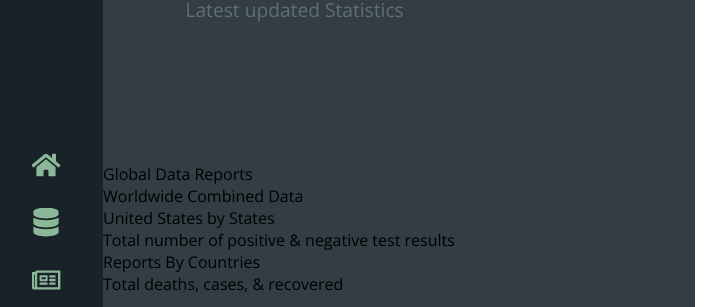
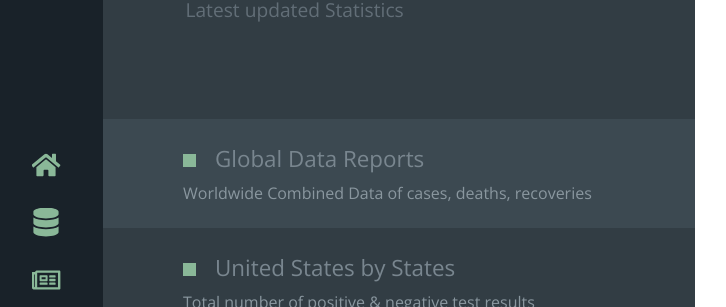
Before and after one commit to Shaz-Momin/C19-Dashboard, a website: page index.html in a window 1280 px wide. Shown: the part 125-432 px from the top of the page, without its empty margins (9-735 px from the left). Drawn offline with nearby package versions, Linux system fonts and the light colour scheme; no server answers.

Commit message:
Updated date.js & fixed padding on section

```diff
--- a/css/section.css
+++ b/css/section.css
@@ -9,6 +9,9 @@
   --tag: #8A979F;
   --date: #B1BBC2;
   --sub-head: #626e77;
+  --panel-title: #79868F;
+  --panel-subTitle: #8A979F;
+  --panel-active: 60,73,81;
 }
 
 section {
@@ -25,10 +28,12 @@ section {
 }
 
 .header {
-    height: 30%;
+    height: 20%;
     margin: 0;
     padding-left: 5rem;
     padding-top: 3rem;
+    padding-bottom: 3rem;
+    padding-right: 3rem;
     align-items: left;
 }
 
@@ -55,5 +60,48 @@ section {
 }
 
 .contentPanels {
-    height: auto;
+    height: 75%;
+    margin: 0;
+    align-items: left;
+    overflow-y: scroll;
 }
+
+.panel {
+    padding-left: 3rem;
+    padding-top: 1.5rem;
+    padding-bottom: 1.5rem;
+    padding-right: 3rem;
+    transition: background-color 200ms ease;
+    cursor: context-menu;
+}
+
+.panelTitle {
+    font-size: 1.4rem;
+    margin-left: 2rem;
+    color: var(--panel-title);
+}
+
+.panelSubtitle {
+    font-size: 1rem;
+    margin-top: 0.5rem;
+    margin-left: 2rem;
+    color: var(--panel-subTitle);
+}
+
+#active {
+    background-color: rgb(var(--panel-active));
+}
+
+.panelTitle::before {
+    display: inline-block;
+    content: '';
+    height: 0.8rem;
+    width: 0.8rem;
+    border: none;
+    margin-right: 1.2rem;
+    background-color: var(--text-primary);
+}
+
+.panel:hover {
+    background-color: rgba(var(--panel-active), 0.4);
+}
--- a/index.html
+++ b/index.html
@@ -295,29 +295,30 @@
     <section id="Stats" class="tabContent">
        <div class="header">
          <div class="tag">Covid19 Api</div>
-         <div class="date">Monday, May 4 2020</div>
+         <div class="date">Monday, April 27 2020</div>
             <div class="sub-head">Latest updated Statistics</div>
        </div>
        <div class="contentPanels">
-         <div class="panel">
+         <div id="active" class="GDR panel">
             <div class="panelTitle">Global Data Reports</div>
-            <div class="panelSubtitle">Worldwide Combined Data</div>
+            <div class="panelSubtitle">Worldwide Combined Data of cases, deaths, recoveries </div>
          </div>
 
-         <div class="panel">
+         <div id="" class="USbyStates panel">
             <div class="panelTitle">United States by States</div>
             <div class="panelSubtitle">Total number of positive & negative test results</div>
          </div>
 
-         <div class="panel">
+         <div id="" class="Countries panel">
             <div class="panelTitle">Reports By Countries</div>
-            <div class="panelSubtitle">Total deaths, cases, & recovered</div>
+            <div class="panelSubtitle">Total deaths, cases, & recoveries</div>
          </div>
        </div>
     </section>
 
 
     <script type="text/javascript" src="scripts/index.js"></script>
+    <script type="text/javascript" src="scripts/date.js"></script>
 
 </body>
 </html>
--- /dev/null
+++ b/scripts/date.js
@@ -0,0 +1,24 @@
+console.log("hello");
+
+function setDate() {
+    var d = Date(Date.now());
+    a = d.toString();
+
+    console.log(a);
+
+    var date = new Date();
+
+    var months = ["January", "February", "March", "April", "May", "June", "July", "August", "September", "October", "November", "December"];
+    var days = ["Sunday", "Monday", "Tuesday", "Wednesday", "Thursday", "Friday", "Saturday"];
+
+    document.getElementsByClassName("date")[0].innerHTML = days[date.getDay()] + ", " + months[date.getMonth()] + " " + date.getDate() + " " + date.getFullYear();
+
+    //console.log(days[date.getDay()] + ", " + months[date.getMonth()] + " " + date.getDate() + " " + date.getFullYear());
+}
+
+setDate();
+
+// Refreshes every 1000ms
+setInterval(function(){
+    setDate();
+}, 1000);
```
